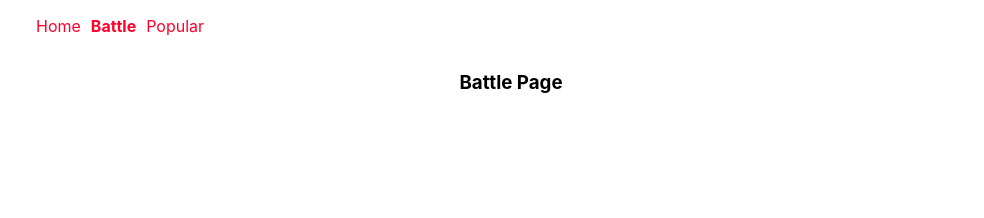
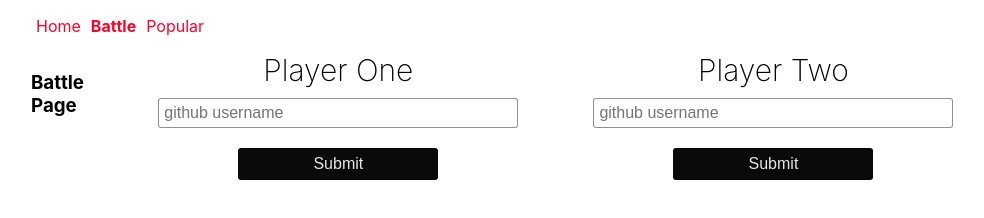
Before and after one commit to kisakyegordon/github-battle, a React app: page /battle in a window 1280 px wide. Shown: the whole page, without its empty margins (129-1113 px from the left). Built offline with nearby package versions, Linux system fonts and the light colour scheme.

Commit message:
form functionality + parent/child relationship

```diff
--- a/app/index.css
+++ b/app/index.css
@@ -98,3 +98,36 @@ li{
    .button:active{
        transform: translateY(1px);
    }
+
+   .row{
+       display: flex;
+       justify-content: space-around;
+   }
+
+   .column {
+    display: flex;
+    flex-direction: column;
+    width: 500px;
+    align-items: center;
+  }
+
+  .column input {
+    border-radius: 3px;
+    margin: 10px 0;
+    padding: 5px;
+    border: 1px solid rgba(0, 0, 0, 0.43);
+    font-size: 16px;
+    width: 80%;
+  }
+
+  .column label {
+    text-align: center;
+    font-size: 30px;
+    font-weight: 200;
+  }
+
+  .header {
+    text-align: center;
+    font-size: 30px;
+    font-weight: 200;
+  }
--- a/components/Battle.js
+++ b/components/Battle.js
@@ -1,10 +1,111 @@
 import React, {Component} from 'react';
+import PropTypes from 'prop-types';
+
+class PlayerInput extends Component{
+    constructor(props){
+        super(props);
+
+        this.state = {
+            username: ''
+        };
+        this.handleChange = this.handleChange.bind(this);
+        this.handleSubmit = this.handleSubmit.bind(this);
+    }
+
+    handleChange(event){
+        var value = event.target.value
+
+        this.setState(function (){
+            return {
+                username:value
+            }
+        })
+    }
+
+    handleSubmit(event){
+        event.preventDefault();
+        this.props.onSubmit(
+            this.props.id, this.state.username
+        )
+    }
+
+    render() {
+        return (
+            <form className='column' onSubmit={this.handleSubmit}>
+            <label className='header' htmlFor='username'>
+                {this.props.label}
+            </label>
+            <input
+            id='username'
+            placeholder='github username'
+            type='text'
+            autoComplete='off'
+            value={this.state.username}
+            onChange={this.handleChange}
+            />
+
+            <button
+            className='button'
+            type='submit'
+            disabled={!this.state.username}>
+            Submit
+            </button>
+        </form>
+        )
+    }
+}
+
+PlayerInput.propTypes = {
+    id: PropTypes.string.isRequired,
+    label: PropTypes.string.isRequired,
+    onSubmit: PropTypes.func.isRequired,
+}
 
 class Battle extends Component{
+    constructor(props){
+        super(props);
+
+        this.state = {
+            playerOneName: '',
+            playerTwoName:'',
+            playerOneImage: null,
+            playerTwoImage: null
+        }
+        this.handleSubmit = this.handleSubmit.bind(this);
+    }
+
+    handleSubmit(id, username){
+        this.setState(function (){
+            var newState = {};
+
+            newState[id + 'Name'] = username;
+            newState[id + 'Image'] = 'https://github.com/' + username + '.png?size=200';
+            return newState;
+
+        });
+        }
+
+
     render(){
+        var playerOneName = this.state.playerOneName;
+        var playerTwoName = this.state.playerTwoName;
+
         return (
-            <div className='home-container'>
+            <div className='row'>
                 <h3> Battle Page </h3>
+                {!playerOneName?
+                <PlayerInput
+                id='playerOne'
+                label='Player One'
+                onSubmit={this.handleSubmit}
+                /> : null}
+
+                {!playerTwoName &&
+                <PlayerInput
+                id='playerTwo'
+                label='Player Two'
+                onSubmit={this.handleSubmit}
+                />}
             </div>
         )
     }
```
